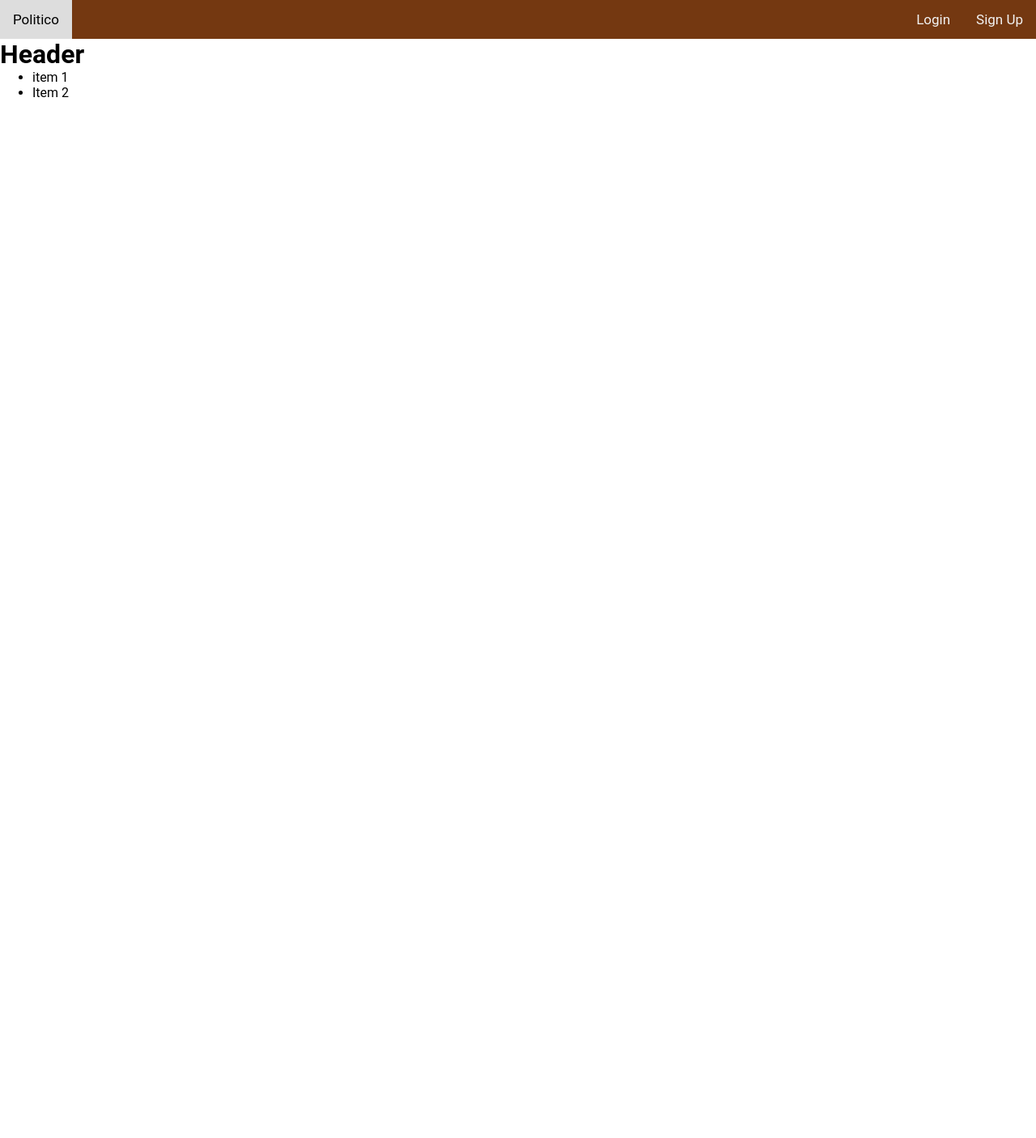
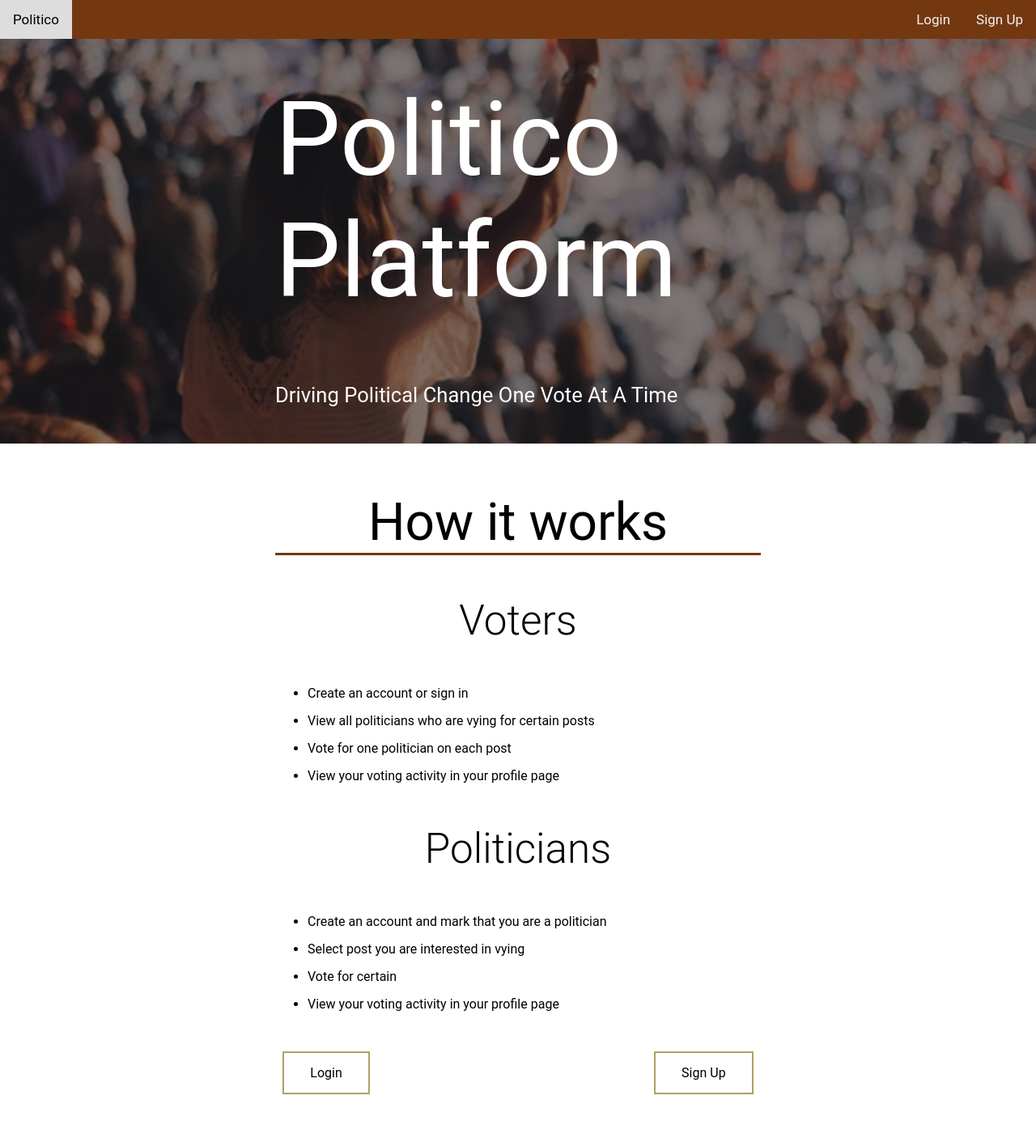
Before and after one commit to deferral-2-0/Agile-Politico, a plain HTML site: page UI/index.html in a window 1280 px wide. Shown: the whole page at 81% size. Before the commit the page ends 800 px from the top, so only its background shows below. Drawn offline with Linux system fonts and the light colour scheme.

Commit message:
[Finishes #163606290] The home page ux is great

```diff
--- a/UI/Js/service-worker.js
+++ b/UI/Js/service-worker.js
@@ -13,7 +13,9 @@ var offlineResources = [
   "../sign-up.html",
   "./render.js",
   "./validation.js",
-  "../main.css"
+  "../main.css",
+  "../images/crowd.jpeg",
+  "../images/crowd-min.jpeg"
 ];
 
 self.addEventListener("install", function(event) {
--- a/UI/index.html
+++ b/UI/index.html
@@ -9,8 +9,56 @@
   <body>
     <div id="heading-container"></div>
 
-    <h1>Header</h1>
     <div id="root"></div>
+    <div class="landing-image-container">
+      <img class="landing-page-image" src="./images/crowd.jpeg" alt="" />
+      <div class="image-backdrop"></div>
+    </div>
+    <div>
+      <div class="center white">
+        <div class="maxwidth500">
+          <h3>Politico Platform</h3>
+          <br /><br />
+          <br />
+          <br />
+          <p class="text-2">Driving Political Change One Vote At A Time</p>
+          <br />
+          <br />
+          <br />
+        </div>
+      </div>
+
+      <div class="center">
+        <div class="maxwidth500">
+          <h4 class="how_it_works">How it works</h4>
+          <div>
+            <div>
+              <h4>Voters</h4>
+              <ul>
+                <li>Create an account or sign in</li>
+                <li>View all politicians who are vying for certain posts</li>
+                <li>Vote for one politician on each post</li>
+                <li>View your voting activity in your profile page</li>
+              </ul>
+            </div>
+            <div>
+              <h4>Politicians</h4>
+              <ul>
+                <li>Create an account and mark that you are a politician</li>
+                <li>Select post you are interested in vying</li>
+                <li>Vote for certain</li>
+                <li>View your voting activity in your profile page</li>
+              </ul>
+            </div>
+          </div>
+        </div>
+      </div>
+      <div class="space-evenly">
+        <button class="button button-color">Login</button>
+        <button class="button button-color">Sign Up</button>
+      </div>
+      <div style="height: 50px"></div>
+    </div>
     <script src="./Js/render.js"></script>
     <script type="text/javascript">
       const a = {
@@ -29,8 +77,8 @@
           }
         ]
       };
-      const $root = document.getElementById("root");
-      $root.appendChild(createElement(a));
+      // const $root = document.getElementById("root");
+      // $root.appendChild(createElement(a));
 
       const $header = document.getElementById("heading-container");
       $header.appendChild(createElement(layout));
--- a/UI/main.css
+++ b/UI/main.css
@@ -16,6 +16,30 @@
 .maxwidth500 {
   max-width: 600px;
   width: 100%;
+}
+
+.maxwidth500 > h3 {
+  font-size: 10vw;
+  font-weight: 400;
+}
+
+.how_it_works {
+  font-size: 5vw;
+  font-weight: 400;
+  border-bottom-color: #743811;
+  text-align: center;
+  border-bottom-style: solid;
+}
+
+.maxwidth500 > div > div > h4 {
+  font-size: 4vw;
+  font-weight: 300;
+  margin: 50px;
+  text-align: center;
+}
+
+li {
+  margin-bottom: 15px;
 }
 
 input {
@@ -109,3 +133,43 @@ label:after {
   color: black;
   border: 2px solid #856a14a4;
 }
+
+/* LANDING PAGE IMAGE */
+
+.landing-image-container {
+  position: absolute;
+  width: 100%;
+  z-index: -100;
+}
+.landing-page-image {
+  color: white;
+  width: 100%;
+  height: 500px;
+  object-fit: cover;
+}
+
+.image-backdrop {
+  left: 0;
+  right: 0;
+  top: 0;
+  bottom: 0;
+  background: hsla(14, 100%, 5%, 0.527);
+  position: absolute;
+}
+
+.space-evenly {
+  display: flex;
+  align-items: center;
+  justify-content: space-evenly;
+  justify-items: center;
+  width: 100%;
+  margin-top: 30px;
+}
+
+.text-2 {
+  font-size: 2vw;
+}
+
+.white {
+  color: white;
+}
```
Also changed, not shown: UI/images/crowd-min.jpeg (added), UI/images/crowd.jpeg (added).
